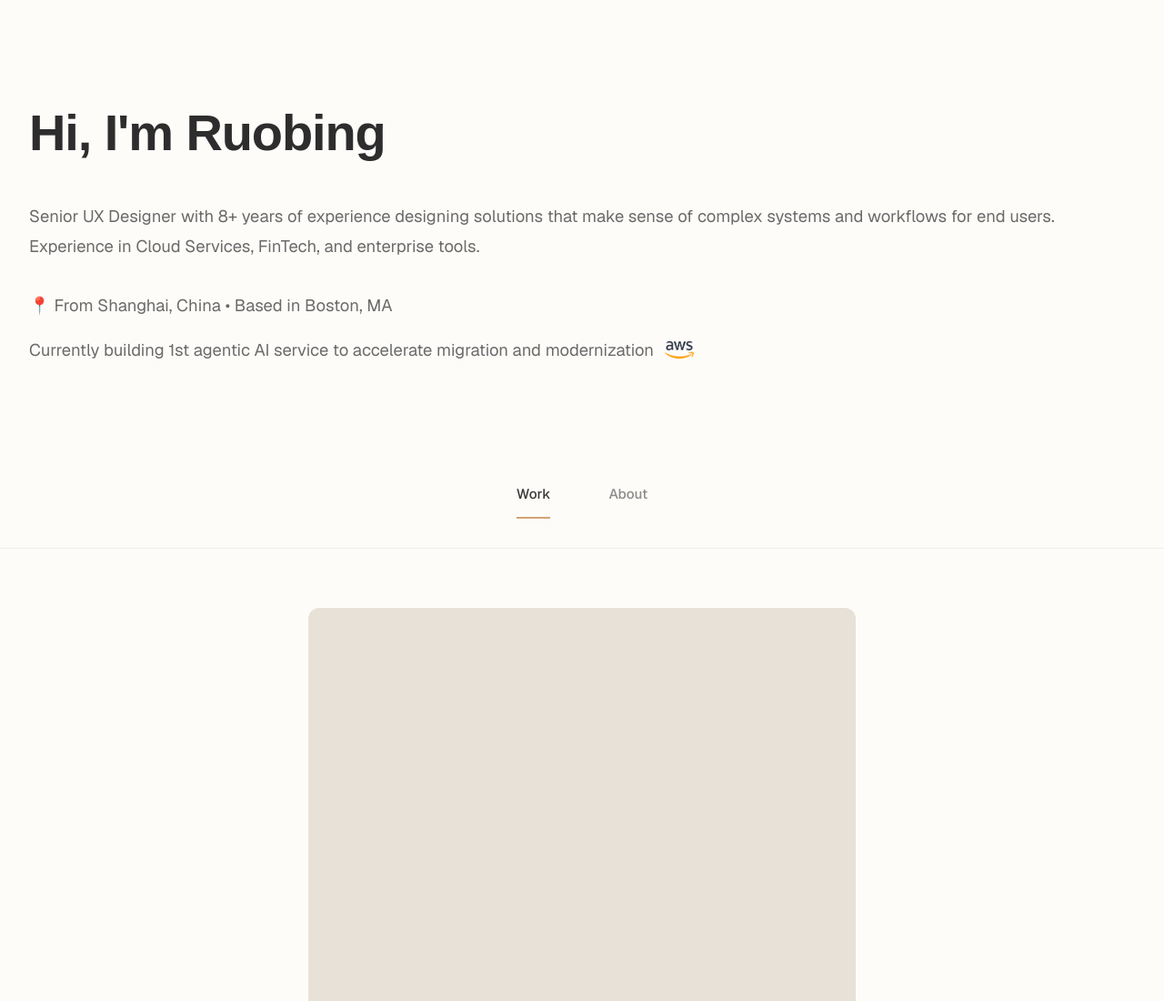
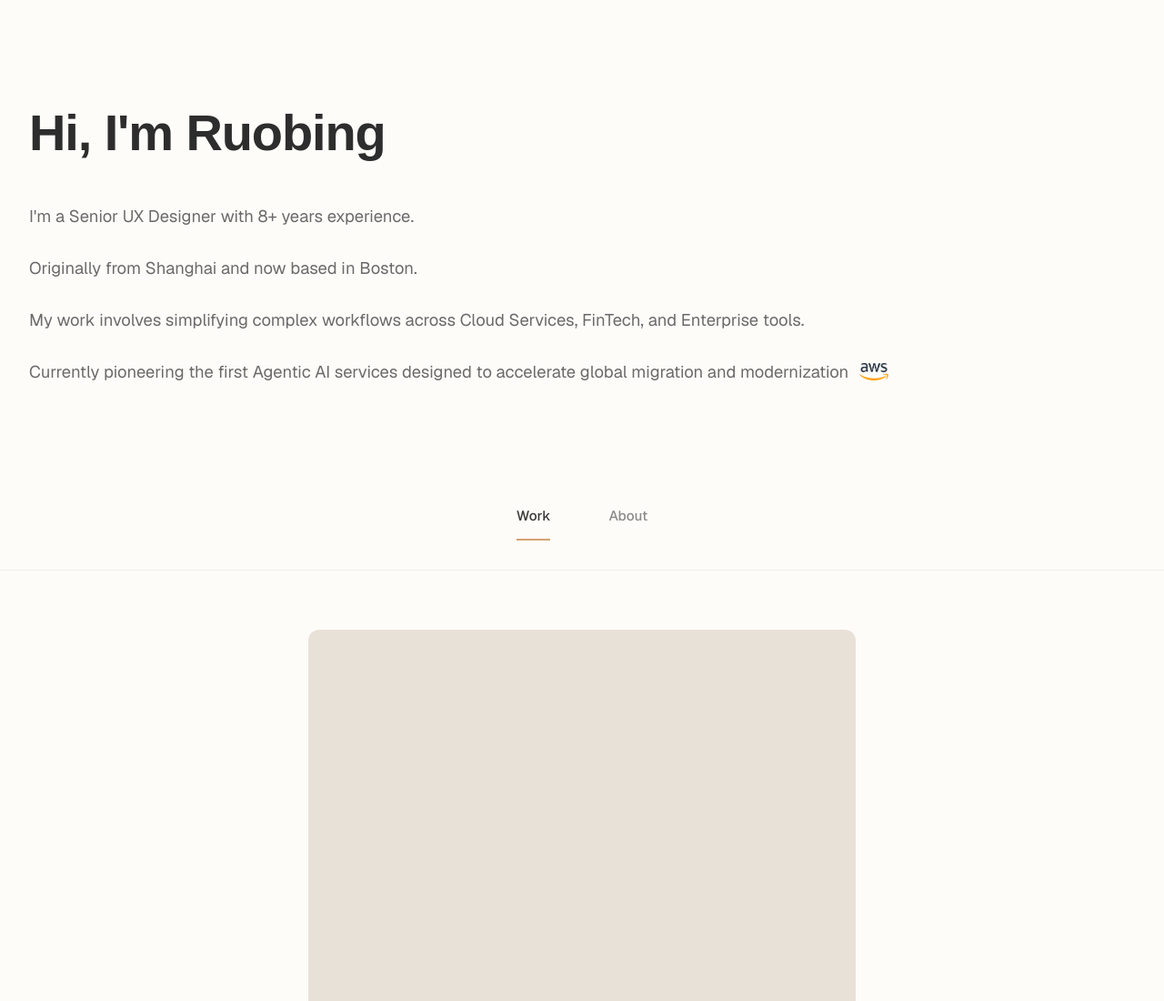
Before and after one commit to rochenc/portfolio-website, a plain HTML site: page index.html in a window 1280 px wide. Shown: the top 1100 px of the page at 91% size. Drawn offline with nearby package versions, Linux system fonts and the light colour scheme; sample sign-in values are in the browser's storage; a web font is replaced by a local one.

Commit message:
Update hero section text with improved messaging and formatting

```diff
--- a/index.html
+++ b/index.html
@@ -16,9 +16,10 @@
         <section class="hero">
             <h1 id="typingText">Hi, I'm Ruobing</h1>
             <div id="heroContent" style="opacity: 0; transition: opacity 0.6s ease-in-out;">
-                <p>Senior UX Designer with 8+ years of experience designing solutions that make sense of complex systems and workflows for end users. Experience in Cloud Services, FinTech, and enterprise tools.</p>
-                <p style="margin-top: 2rem;">📍 From Shanghai, China • Based in Boston, MA</p>
-                <p style="display: flex; align-items: center; gap: 0.75rem;">Currently building 1st agentic AI service to accelerate migration and modernization <img src="aws-logo.png" alt="AWS" style="height: 1.2rem; width: auto;"></p>
+                <p>I'm a Senior UX Designer with 8+ years experience.</p>
+                <p style="margin-top: 1.5rem;">Originally from Shanghai and now based in Boston.</p>
+                <p style="margin-top: 1.5rem;">My work involves simplifying complex workflows across Cloud Services, FinTech, and Enterprise tools.</p>
+                <p style="display: flex; align-items: center; gap: 0.75rem; margin-top: 1.5rem;">Currently pioneering the first Agentic AI services designed to accelerate global migration and modernization <img src="aws-logo.png" alt="AWS" style="height: 1.2rem; width: auto;"></p>
             </div>
         </section>
 
```
Also changed, not shown: aws-logo-black.svg (added).
